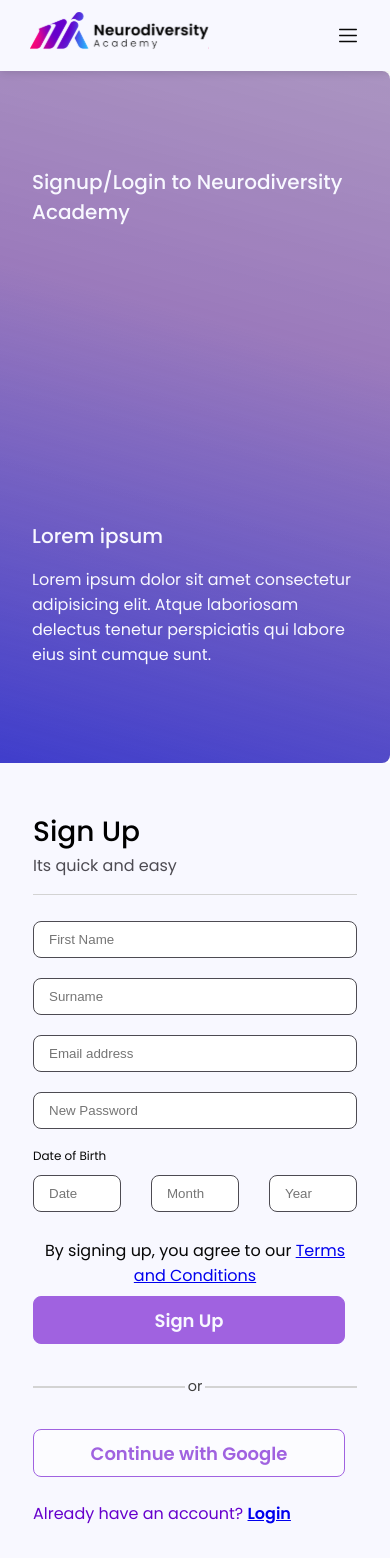
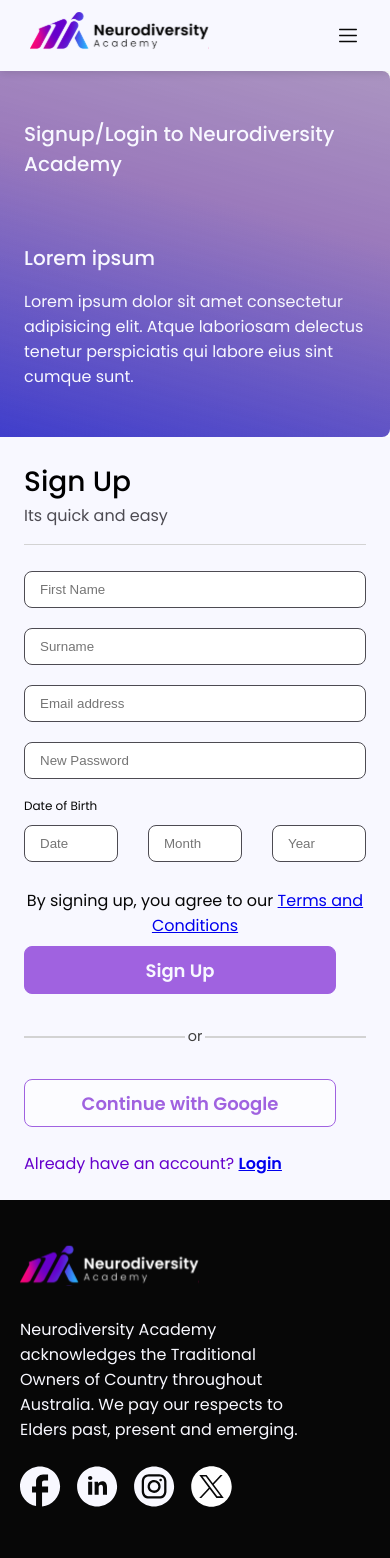
Before and after one commit to shademel/neurostudy-portal, a Next.js app: page /auth/signup in a window 390 px wide. Shown: the top 1558 px of the page. Built offline with nearby package versions, Linux system fonts and the light colour scheme.

Commit message:
Auth pages: left banner word overflow in tablets - fix, slight appearance adjustment

```diff
--- a/src/app/auth/component/AuthLeftBanner.tsx
+++ b/src/app/auth/component/AuthLeftBanner.tsx
@@ -10,7 +10,7 @@ const AuthLeftBanner: React.FC = () => {
       <Typography
         variant={TypographyVariant.H2}
         color='var(--GhostWhite)'
-        className='mt-0'
+        className='my-0'
       >
         Signup/Login to Neurodiversity Academy
       </Typography>
@@ -18,7 +18,7 @@ const AuthLeftBanner: React.FC = () => {
         <Typography
           variant={TypographyVariant.H2}
           color='var(--GhostWhite)'
-          className='mb-3'
+          className='mt-0 mb-3'
         >
           Lorem ipsum
         </Typography>
--- a/src/app/auth/page.module.css
+++ b/src/app/auth/page.module.css
@@ -3,11 +3,12 @@
   background: linear-gradient(0deg, rgba(0, 0, 0, 0.2), rgba(0, 0, 0, 0.2)),
     linear-gradient(194.75deg, rgba(102, 0, 204, 0) -78.84%, rgba(102, 0, 204, 0.4) 36.62%, #4A4AFF 102.62%);
   color: var(--GhostWhite);
-  padding: 6rem 2rem;
+  padding: 80px 32px;
   align-content: space-between;
   flex-wrap: wrap;
-  min-height: 692px;
   border-radius: 0px 8px 8px 0px;
+  word-break: break-word;
+  gap: 260px;
 }
 
 .forgotPassword {
@@ -59,17 +60,14 @@
 
 .formColumn {
   display: flex;
-  align-items: center;
   justify-content: center;
   background-color: var(--GhostWhiteSub);
+  padding: 88px 24px;
 }
 
 .formColumnWrapper {
   width: 543px;
-  max-width: 90%;
-  padding-top: 48px;
-  padding-bottom: 48px;
-  margin: auto;
+  max-width: 100%;
 }
 
 .formTitleWrapper {
@@ -92,3 +90,18 @@
 .dobInputContainer>* {
   flex: 1 0 0;
 }
+
+@media (max-width: 768px) {
+  .bannerColumn {
+    padding: 48px 24px 48px 24px;
+    gap: 64px;
+  }
+
+  .formColumn {
+    padding: 24px;
+  }
+
+  .formColumnWrapper {
+    width: 100%;
+  }
+}
```
